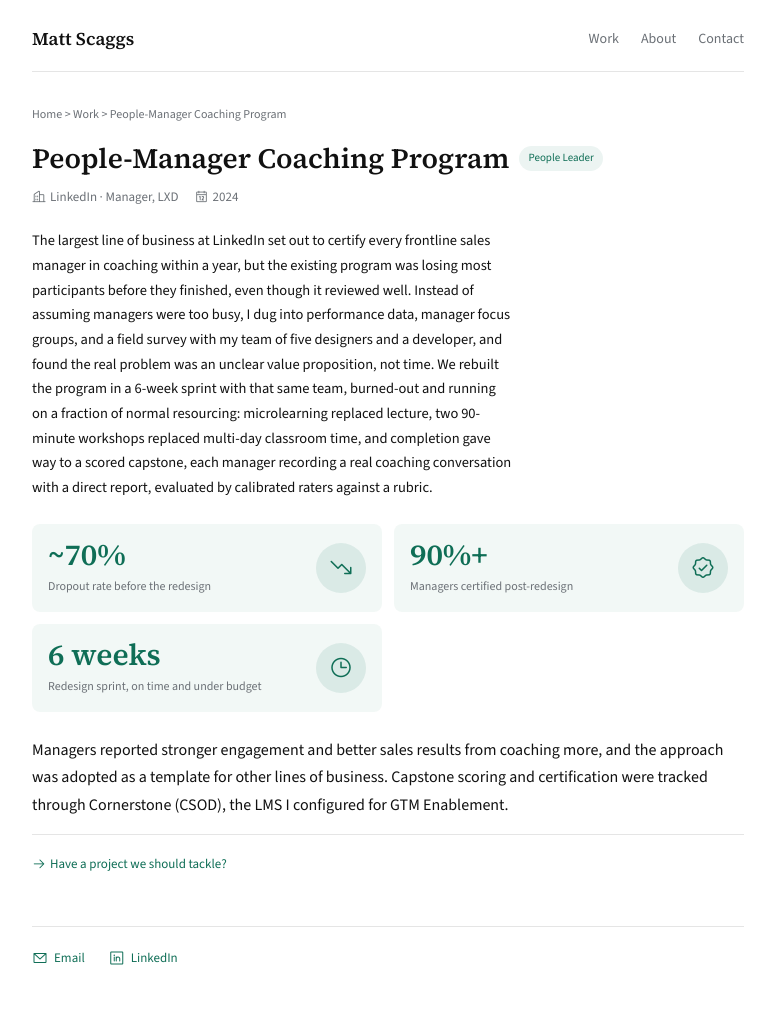
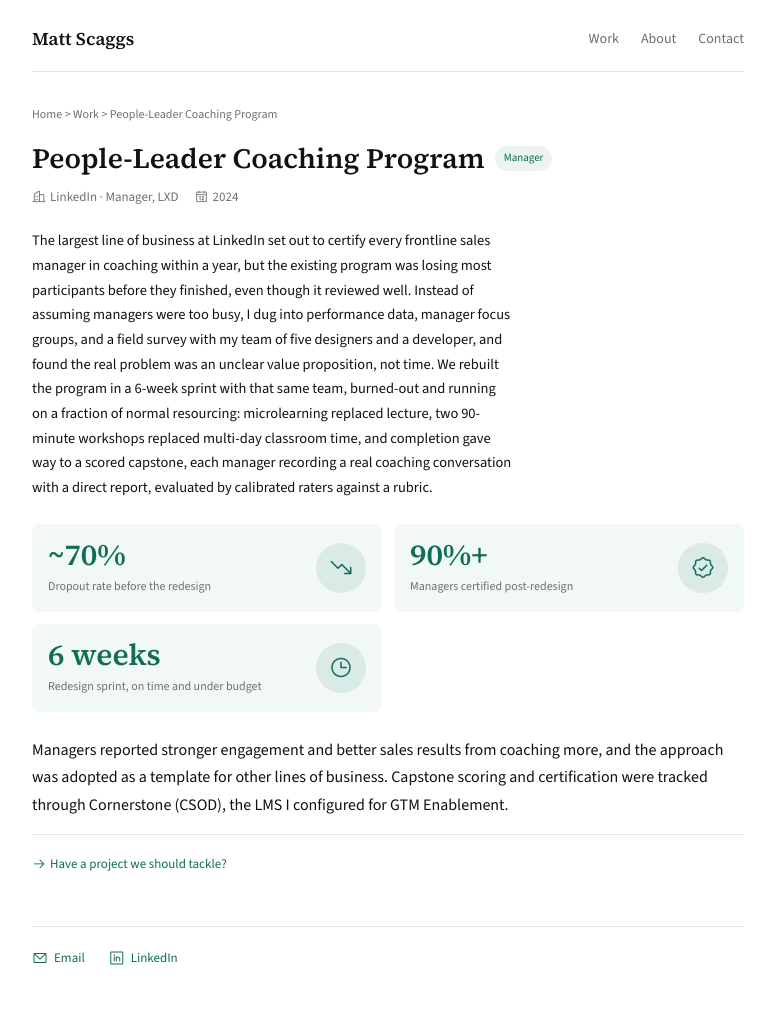
Before and after one commit to mattscaggs/mattscaggs.github.io, a Jekyll site: the page built from _case_studies/people-manager-coaching-program.md, in a window 1280 px wide. Shown: the whole page, without its empty margins (252-1027 px from the left). Built offline with Jekyll 4.4.1, drawn with Linux system fonts in a browser that asks for light colours.

Commit message:
Retitle to People-Leader Coaching Program; revert tag to Manager for consistency

```diff
--- a/_case_studies/people-manager-coaching-program.md
+++ b/_case_studies/people-manager-coaching-program.md
@@ -1,9 +1,9 @@
 ---
-title: People-Manager Coaching Program
+title: People-Leader Coaching Program
 company: LinkedIn
 role: Manager, LXD
 years: "2024"
-tag: People Leader
+tag: Manager
 era: linkedin
 order: 2
 featured: true
```
Also changed, not shown: _case_studies/ddu-tiered-leadership-curriculum.md (+1 -1 lines).
